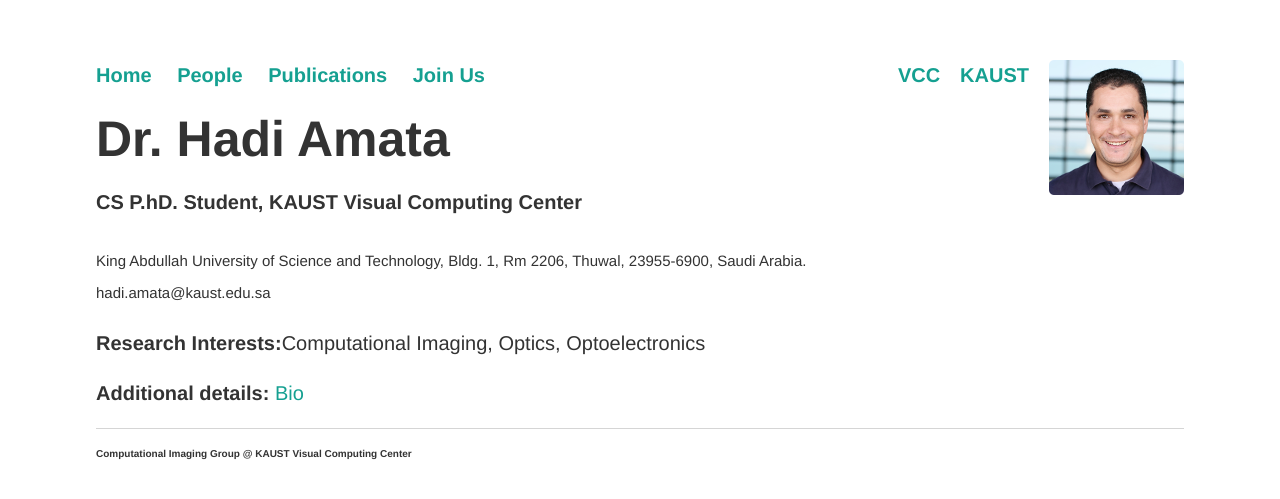
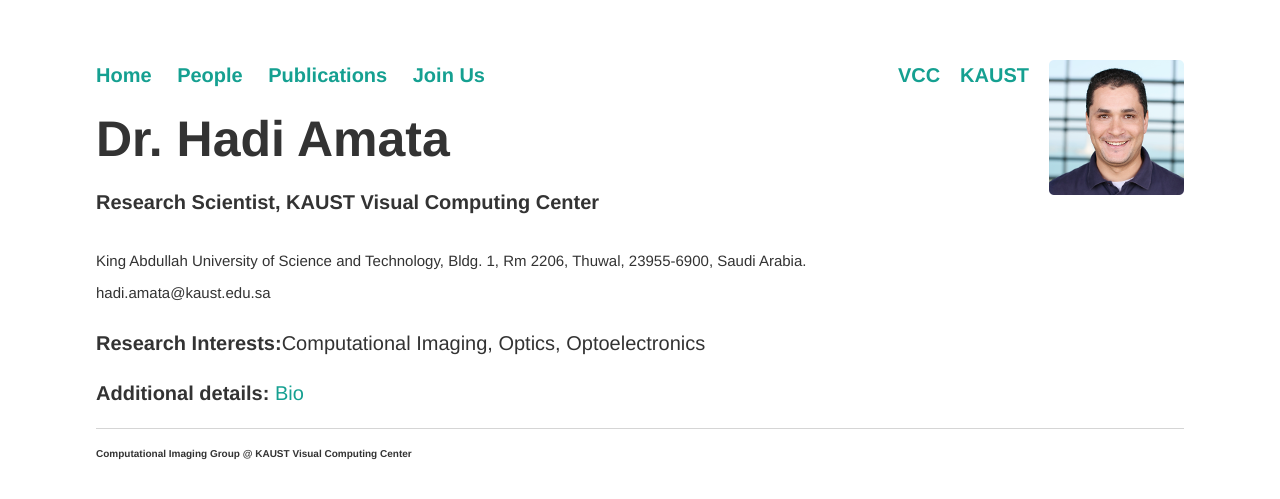
Before and after one commit to vccimaging/vccimaging.github.io, a Jekyll site: the page built from People/amatah/index.html, in a window 1280 px wide. Shown: the top 499 px of the page. Built offline with Jekyll 4.4.1, drawn with Linux system fonts in a browser that asks for light colours.

Commit message:
Update index.html

```diff
--- a/People/amatah/index.html
+++ b/People/amatah/index.html
@@ -7,7 +7,7 @@ height: 135
 ---
 
 <h1>Dr. Hadi Amata<h1>
-<h4>CS P.hD. Student, KAUST Visual Computing Center</h4>
+<h4> Research Scientist, KAUST Visual Computing Center</h4>
 <span style="font-size:75%;">King Abdullah University of Science and Technology, Bldg. 1, Rm 2206, Thuwal, 23955-6900, Saudi Arabia.<br> hadi.amata@kaust.edu.sa</span><p>
 
 
```
